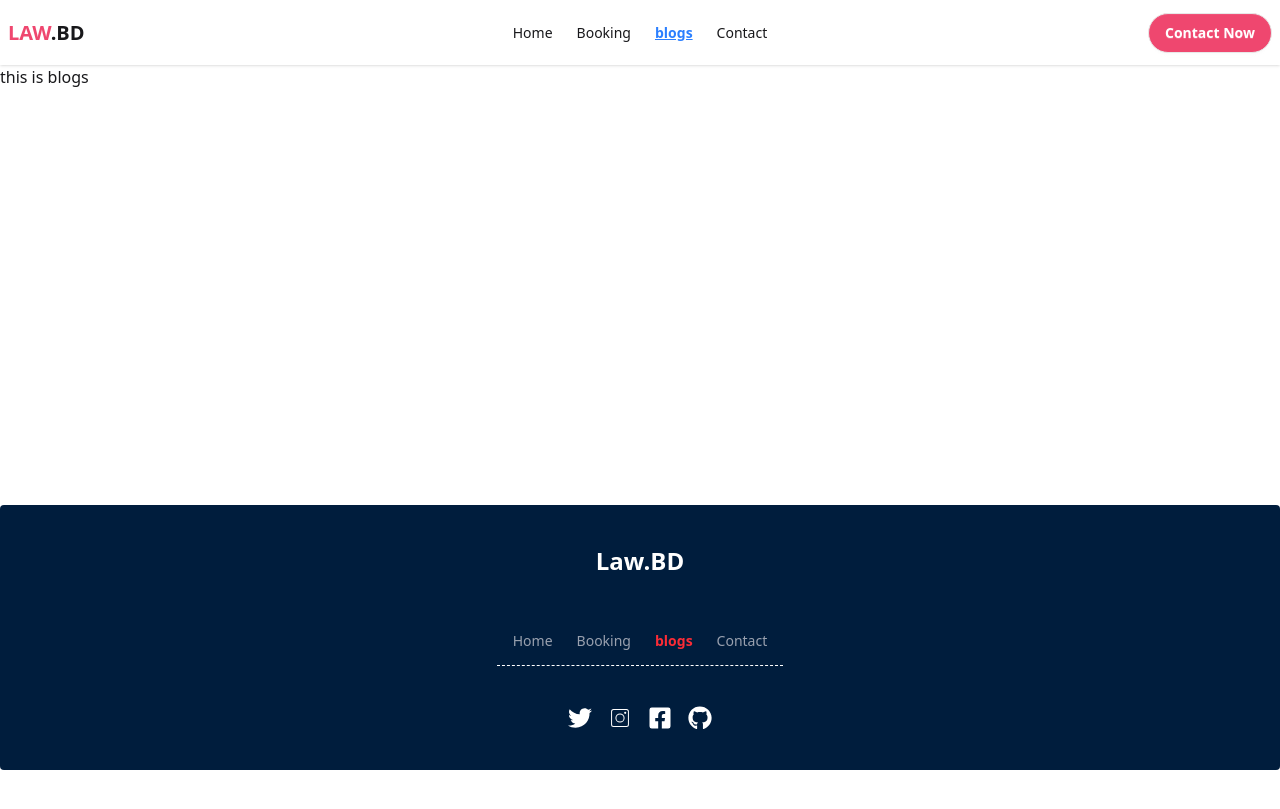
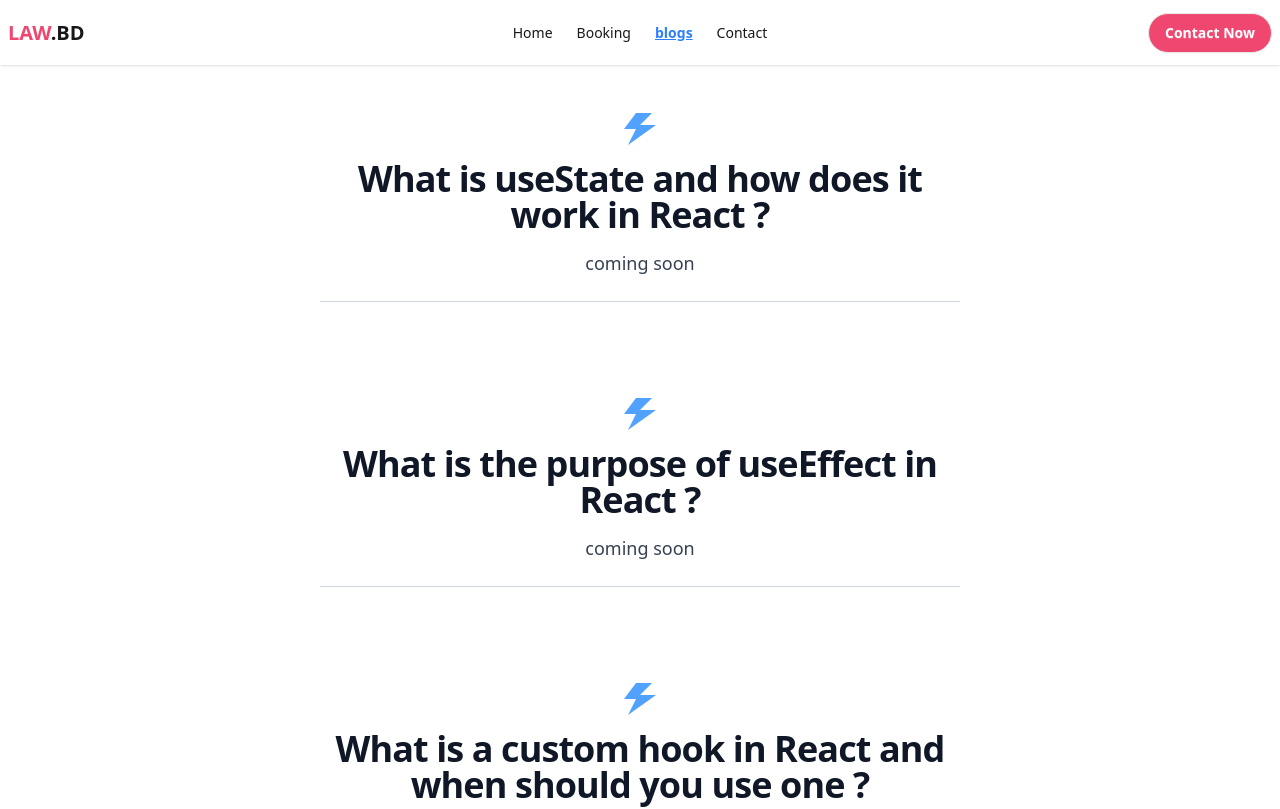
Before and after one commit to ratulislam46/lawyer-appoinment, a React (Vite) app: page /blogs in a window 1280 px wide. Shown: the top 809 px of the page. Built offline with nearby package versions, Linux system fonts and the light colour scheme.

Commit message:
complete blog slection

```diff
--- /dev/null
+++ b/public/blog.json
@@ -0,0 +1,27 @@
+[
+    {
+        "id": 1,
+        "question": "What is useState and how does it work in React ?",
+        "ans": "coming soon"
+    },
+    {
+        "id": 2,
+        "question": "What is the purpose of useEffect in React ?",
+        "ans": "coming soon"
+    },
+    {
+        "id": 3,
+        "question": "What is a custom hook in React and when should you use one ?",
+        "ans": "coming soon"
+    },
+    {
+        "id": 4,
+        "question": "Difference between controlled and uncontrolled components. Which one is better ?",
+        "ans": "coming soon"
+    },
+    {
+        "id": 5,
+        "question": "Tell us something about useFormStatus() in React ?",
+        "ans": "coming soon"
+    }
+]
--- /dev/null
+++ b/src/Pages/Blogs/BlogCart.jsx
@@ -0,0 +1,27 @@
+import React from 'react';
+import { ImPower } from "react-icons/im";
+
+const BlogCart = ({ ques }) => {
+    console.log(ques);
+
+    const { question, ans } = ques;
+
+    return (
+        <div className="px-4 py-8 mx-auto sm:max-w-xl md:max-w-full lg:max-w-screen-xl md:px-24 lg:px-8 lg:py-12">
+            <div className="max-w-screen-sm sm:text-center sm:mx-auto">
+                <div className='flex justify-center'>
+                <ImPower size={32} className='text-blue-400 hover:text-emerald-400' />
+                </div>
+                <h2 className="mb-4 pt-4 font-sans text-3xl font-bold tracking-tight text-gray-900 sm:text-4xl sm:leading-none">
+                    {question}
+                </h2>
+                <p className="text-base text-gray-700 md:text-lg sm:px-4">
+                    {ans}
+                </p>
+                <hr className="w-full mt-6 border-gray-300" />
+            </div>
+        </div>
+    );
+};
+
+export default BlogCart;
--- a/src/Pages/Blogs/Blogs.jsx
+++ b/src/Pages/Blogs/Blogs.jsx
@@ -1,9 +1,17 @@
 import React from 'react';
+import { useLoaderData } from 'react-router';
+import BlogCart from './BlogCart';
 
 const Blogs = () => {
+
+    const data = useLoaderData();
+    // console.log(data);
+
     return (
-        <div>
-            <h1>this is blogs</h1>
+        <div className='grid grid-cols-1 md:grid-cols-1'>
+            {
+                data.map(ques=> <BlogCart key={ques.id} ques={ques}></BlogCart>)
+            }
         </div>
     );
 };
--- a/src/Pages/Booking/Booking.jsx
+++ b/src/Pages/Booking/Booking.jsx
@@ -18,7 +18,7 @@ const Booking = () => {
     return (
         <div className='my-8'>
             <h1 className='text-center font-semibold text-5xl'>My Today Appointments</h1>
-            <p className='text-center text-xl px-12 mt-5 mb-12 text-gray-500 text-lg'>Our platform connects you with verified, experienced Lawyers across various specialties — all at your convenience.</p>
+            <p className='text-center text-xl px-12 mt-5 mb-12 text-gray-500 '>Our platform connects you with verified, experienced Lawyers across various specialties — all at your convenience.</p>
             <div className='grid grid-cols-1 md:grid-cols-2 gap-5 md:gap-x-0 lg:gap-4 mb-5 md:mb-0'>
                 {
                     displayLawyers.map(lawyer => <LawyerDetails key={lawyer.id} lawyer={lawyer}></LawyerDetails>)
--- a/src/Pages/Home/Service.jsx
+++ b/src/Pages/Home/Service.jsx
@@ -40,11 +40,9 @@ const Service = () => {
 
 
                 {/* react countup  */}
-                <div style={{
+                {/* <div style={{
                     width: '100px',
                     background:'black',
-                    marginTop: '500px',
-                    marginBottom:'200px',
                     color: 'white',
                     padding:'50px',
 
@@ -52,7 +50,7 @@ const Service = () => {
                     <h1>
                         <CountUp start={0} end={800} duration={1000} delay={0}></CountUp>
                     </h1>
-                </div>
+                </div> */}
             </div>
         </div>
 
--- a/src/Pages/Lawyers/ViewDetails.jsx
+++ b/src/Pages/Lawyers/ViewDetails.jsx
@@ -61,7 +61,7 @@ const ViewDetails = () => {
                 <p className='text-yellow-400 py-4 flex items-center gap-1'> <span><BiError size={20} /></span> Due to high patient volume, we are currently accepting appointments for today only. We appreciate your understanding and cooperation.</p>
 
                 <Link onClick={handleButton}>
-                    <button className='btn w-full bg-[#ef476f] hover:bg-green-500 rounded-3xl text-white'>Book Appointment Now</button>
+                    <button className='btn w-full hover:bg-[#ef476f] bg-green-500 rounded-3xl text-white'>Book Appointment Now</button>
                 </Link>
 
             </div>
--- a/src/Routes/Routes.jsx
+++ b/src/Routes/Routes.jsx
@@ -37,6 +37,8 @@ export const router = createBrowserRouter([
         },
         {
           path: '/blogs',
+          loader: ()=> fetch('../blog.json'),
+          hydrateFallbackElement: <span className="loading loading-bars loading-xl"></span>,
           Component: Blogs
         },
         {
```
